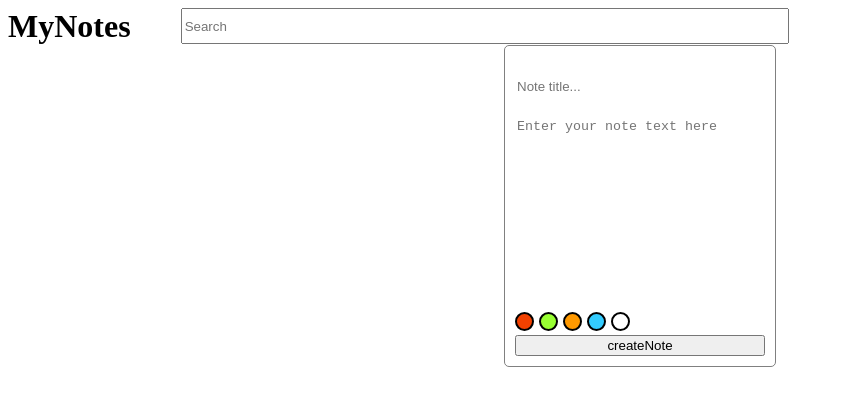
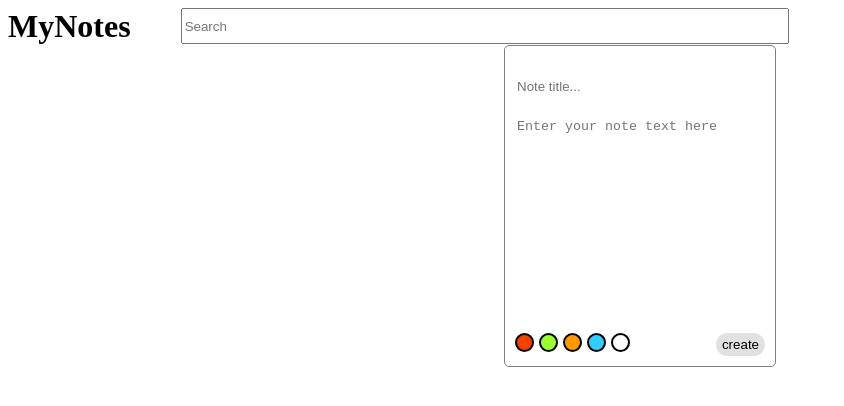
Before and after one commit to DoctorLapen/MyNotes, a React (Create React App) app: page / in a window 1280 px wide. Shown: the top 406 px of the page, without its empty margins (0-844 px from the left). Built offline with nearby package versions, Linux system fonts and the light colour scheme.

Commit message:
Change create button

```diff
--- a/src/CreateNote.css
+++ b/src/CreateNote.css
@@ -6,3 +6,18 @@
     flex-direction: column;
     margin-bottom: 10px;
 }
+.createNote .controls button{
+    background-color: #e1e1e1;
+
+	border: none;
+	border-radius: 15px;
+}
+.createNote button:hover {
+	background-color: #ededed;
+	cursor: pointer;
+}
+.createNote .controls{
+    display:flex;
+    flex-direction: row;
+    justify-content: space-between;
+}
--- a/src/CreateNote.js
+++ b/src/CreateNote.js
@@ -22,8 +22,10 @@ const CreateNote = ({addNote}) => {
         <div className="note createNote" style={{backgroundColor: data.color}}>
         <h4><input placeholder="Note title..." name="title" value={data.title} onChange={updateData}></input></h4>
         <textarea placeholder="Enter your note text here" name="text"value={data.text} onChange={updateData}></textarea>
+        <div className='controls'>
         <ColorSelector selectColor={updateData}/>
-         <button onClick={save}>createNote</button>
+         <button onClick={save}>create</button>
+         </div>
         </div>
       )
 
```
